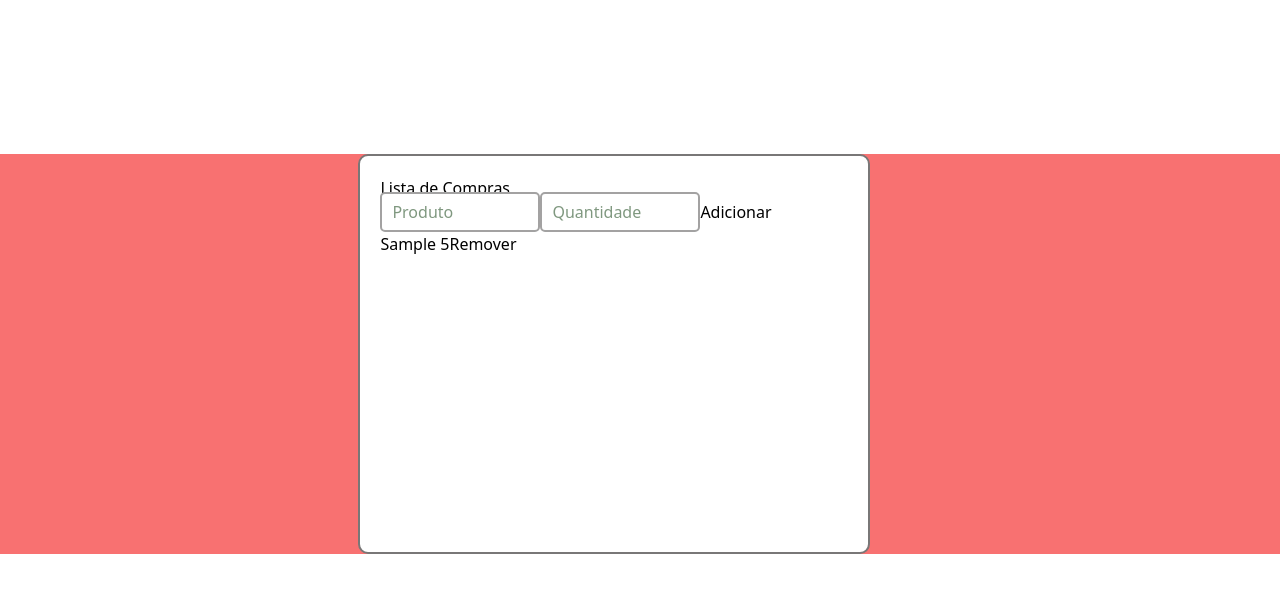
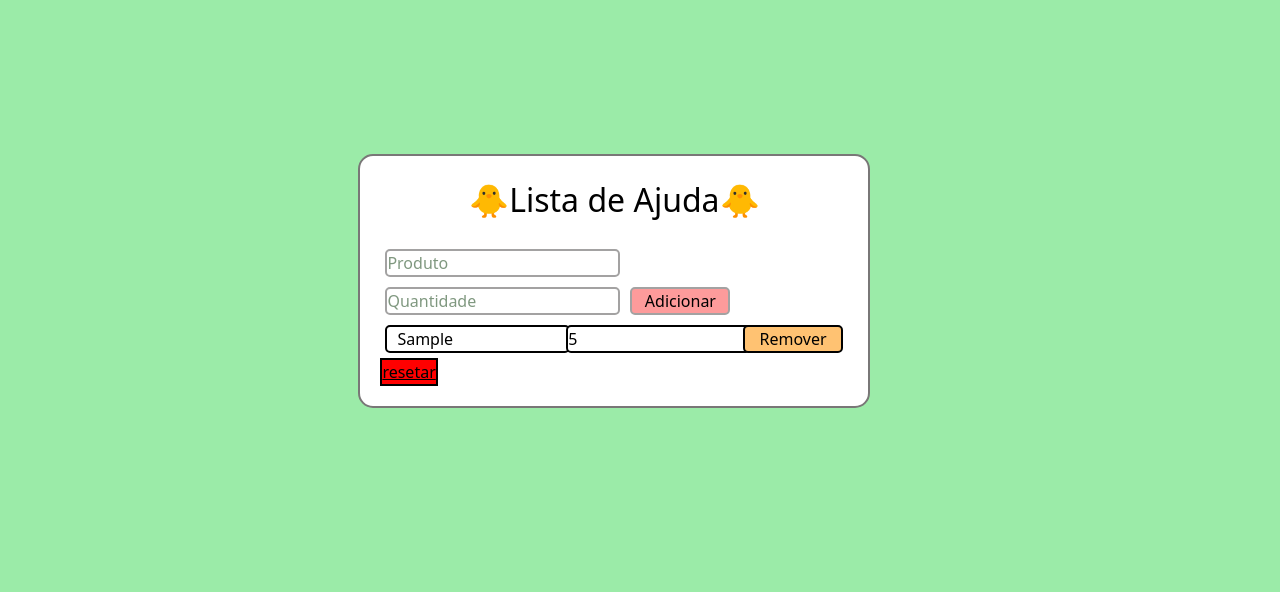
Before and after one commit to Sofiaaaah/Projeto-Intermediario-FST2, a React (Vite) app: page / in a window 1280 px wide. Both pictures are taken after typing "Sample", "5" into the empty fields and a click on the button "Adicionar". Shown: the top 592 px of the page. Built offline with nearby package versions, Linux system fonts and the light colour scheme.

Commit message:
em progresso...

```diff
--- a/src/App.jsx
+++ b/src/App.jsx
@@ -6,21 +6,23 @@ function App() {
     const [quantidade, setQuantidade] = useState("");
 
     const adicionar = () => {
-        if (produto && quantidade) {
+        if (produto && quantidade > 0) {
             setItens([...itens, { produto, quantidade }]);
             setProduto("");
             setQuantidade("");
         }
     };
 
-    const remover = () => {
-        setItens(itens.filter((_, final) => final != ""));
+    const remover = (vazio) => {
+        setItens(itens.filter((_, final) => final != vazio));
     };
 
     return (
         <div id="body">
             <div id="caixa">
-                <h1>Lista de Compras</h1>
+                <div id="navegador">
+
+                    <h1>🐥Lista de Ajuda🐥</h1>
 
                     <input
                         type="text"
@@ -37,15 +39,25 @@ function App() {
                         onChange={sla => setQuantidade(sla.target.value)}
                     />
                     <button onClick={adicionar} id="adicionar">Adicionar</button>
+                </div>
+
 
                 <ul>
-                    {itens.map((item) => (
-                        <p>
-                            {item.produto}  {item.quantidade}
-                            <button onClick={() => remover()}>Remover</button>
+                    {itens.map((item, vazio) => (
+                        <p id="resultado">
+                            <div id="Rproduto">
+                               {item.produto}
+                            </div>
+                            <div id="Rquantidade">
+                               {item.quantidade}
+                            </div>
+
+
+                            <button onClick={() => remover(vazio)} id="remover">Remover</button>
                         </p>
                     ))}
                 </ul>
+                <button id="resetar" onClick={()=>setItens([])}>resetar</button>
             </div>
         </div>
 
--- a/src/assets/css/style.css
+++ b/src/assets/css/style.css
@@ -1,36 +1,30 @@
 @import "tailwindcss";
 @import url('https://fonts.googleapis.com/css2?family=Cabin:ital,wght@0,591;1,591&display=swap');
 
-#body{
-  background-color: #f87171;
-  height: 100%;
-  width: 100%;
+*{
+  background-color:#9beba8;
 }
 #caixa {
   background-color: rgb(255, 255, 255);
   align-items: center;
   justify-content: center;
   border: 2px solid rgb(121, 119, 119);
-  border-radius: 10px;
+  border-radius: 15px;
   margin-top: 12%;
-  height: 400px;
   width: 40%;
   margin-left: 28%;
   position: relative;
   padding: 20px;
+
 }
 
 h1 {
-  size: 14px;
+  text-align: center;
+  margin-bottom: 20px;
+  background-color: white;
+  font-size: xx-large;
 }
 
-#linha-inputs {
-  display: flex;
-  gap: 10px;
-  justify-content: center;
-  margin-top: 10px;
-  flex-wrap: wrap;
-}
 
 #produto,
 #quantidade {
@@ -39,17 +33,72 @@ h1 {
   color: rgb(0, 48, 0);
   border-radius: 5px;
   border: 2px rgb(163, 162, 162) solid;
-  padding: 10px;
-  width: 160px;
-  height: 40px;
-  margin-top: -47%;
+  margin: 5px;
+
+
 }
-
+#Rproduto{
+  background-color: white;
+  padding-left:10px;
+  border: 2px solid black;
+  width:185px;
+  border-radius:5px;
+}
+#Rquantidade{
+  background-color: white;
+  position:absolute;
+  left:40.5%;
+  border: 2px solid black;
+  width:185px;
+  border-radius:5px;
+}
+#navegador{
+  background-color: white;
+  position: sticky;
+  top:0%;
+  z-index:1;
+}
 #adicionar {
-
+  position:absolute;
+  margin:5px;
+  background-color: #fd9b9b;
+  width: 100px;
+  border-radius: 5px;
+  border: 2px rgb(163, 162, 162) solid;
+  cursor: pointer;
 
 }
 
 #adicionar:hover {
   background-color: #f87171;
+  color: white;
+  border: 2px solid rgb(48, 42, 42);
 }
+#remover{
+  background-color: rgb(255, 194, 114);
+  margin-left: 10px;
+  cursor: pointer;
+  width: 100px;
+  border-radius: 5px;
+  border: 2px solid black;
+  position: absolute;
+  right: 5%;
+}
+#remover:hover{
+  background-color: #fc1212;
+  color: white;
+}
+#resultado{
+  background-color: white;
+  padding:5px;
+  display:flex;
+}
+#resetar{
+  position: sticky;
+  left:5%;
+  cursor:pointer;
+  background-color: red;
+  border: 2px solid black;
+  text-decoration: underline;
+
+}
```
Lines whose indentation alone changed are shown as unchanged.
